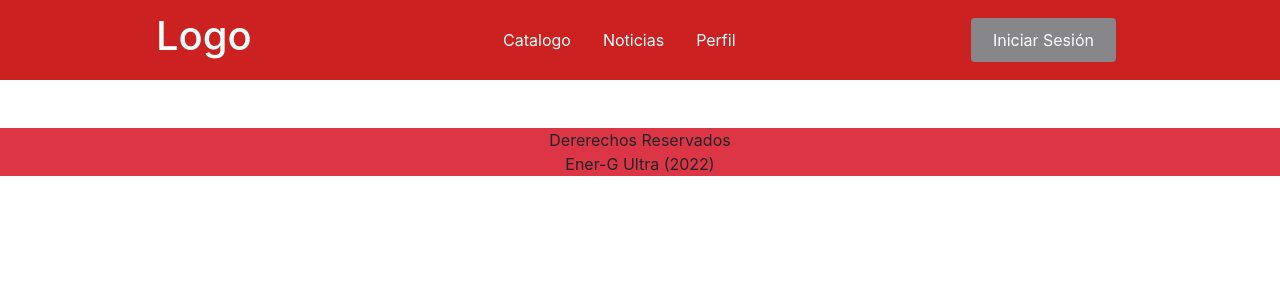
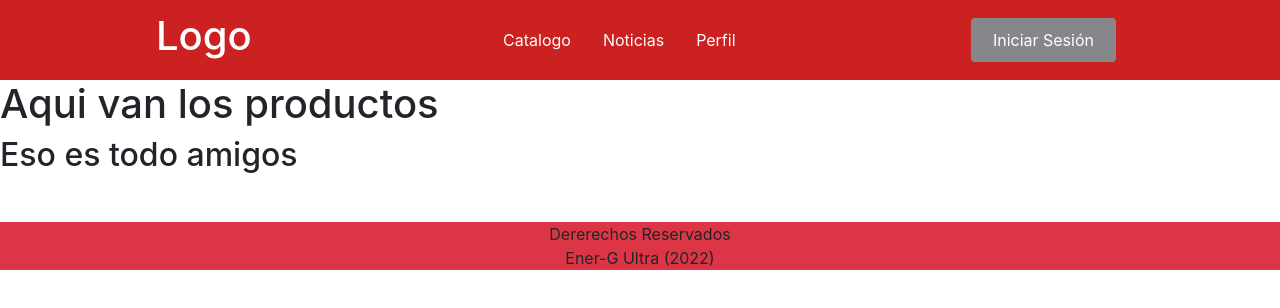
Before and after one commit to victor11s/ENER-G-ULTRA, a React (Create React App) app in the folder energ-1.0/: page /producto in a window 1280 px wide. Shown: the top 308 px of the page. Built offline with nearby package versions, Linux system fonts and the light colour scheme.

Commit message:
Agregacion de datos de prueba
Probando colaborativo

```diff
--- a/energ-1.0/src/pages/DetalleProductos.js
+++ b/energ-1.0/src/pages/DetalleProductos.js
@@ -7,6 +7,8 @@ const DetalleProductos = () => {
   return (
     <div>
         <NavBar/>
+          <h1>Aqui van los productos</h1>
+          <h2>Eso es todo amigos</h2>
         <Footer/>
     </div>
   )
```
